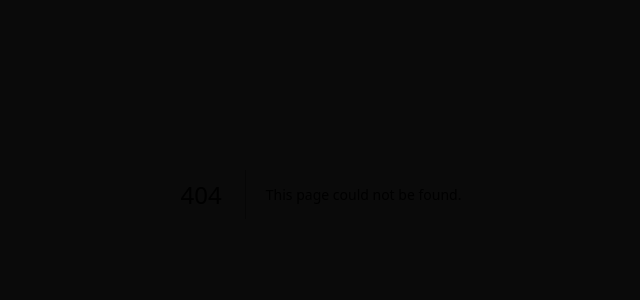
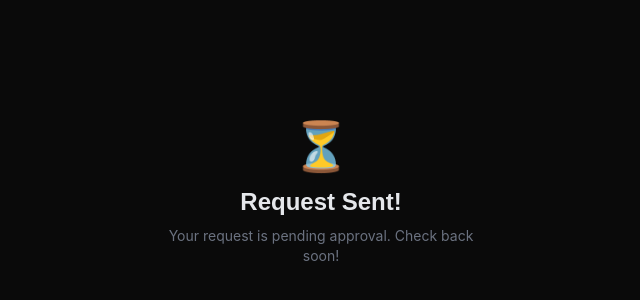
Before and after one commit to Isaiah4013290/zaylshi, a Next.js app: page /pending in a window 1280 px wide. Before the commit this address had no page. Shown: the part 238-538 px from the top of the page, without its empty margins (319-959 px from the left). Built offline with nearby package versions, Linux system fonts and the light colour scheme.

Commit message:
Create page.tsx

```diff
--- /dev/null
+++ b/app/pending/page.tsx
@@ -0,0 +1,13 @@
+export default function PendingPage() {
+  return (
+    <div className="min-h-screen flex items-center justify-center px-4">
+      <div className="text-center">
+        <div className="text-5xl mb-4">⏳</div>
+        <h1 className="font-syne text-2xl font-bold mb-2">Request Sent!</h1>
+        <p className="text-gray-500 text-sm max-w-xs mx-auto">
+          Your request is pending approval. Check back soon!
+        </p>
+      </div>
+    </div>
+  )
+}
```
